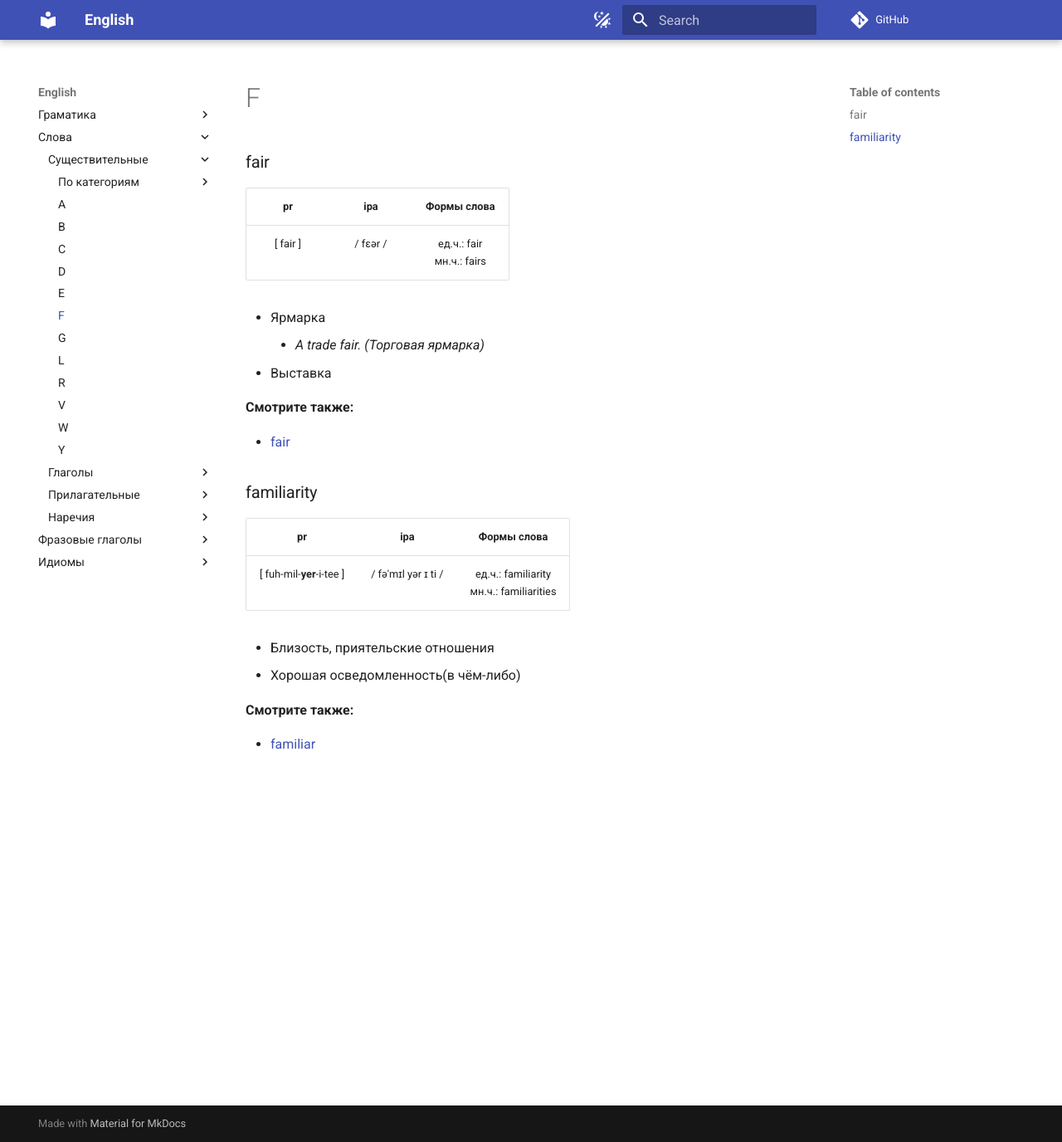
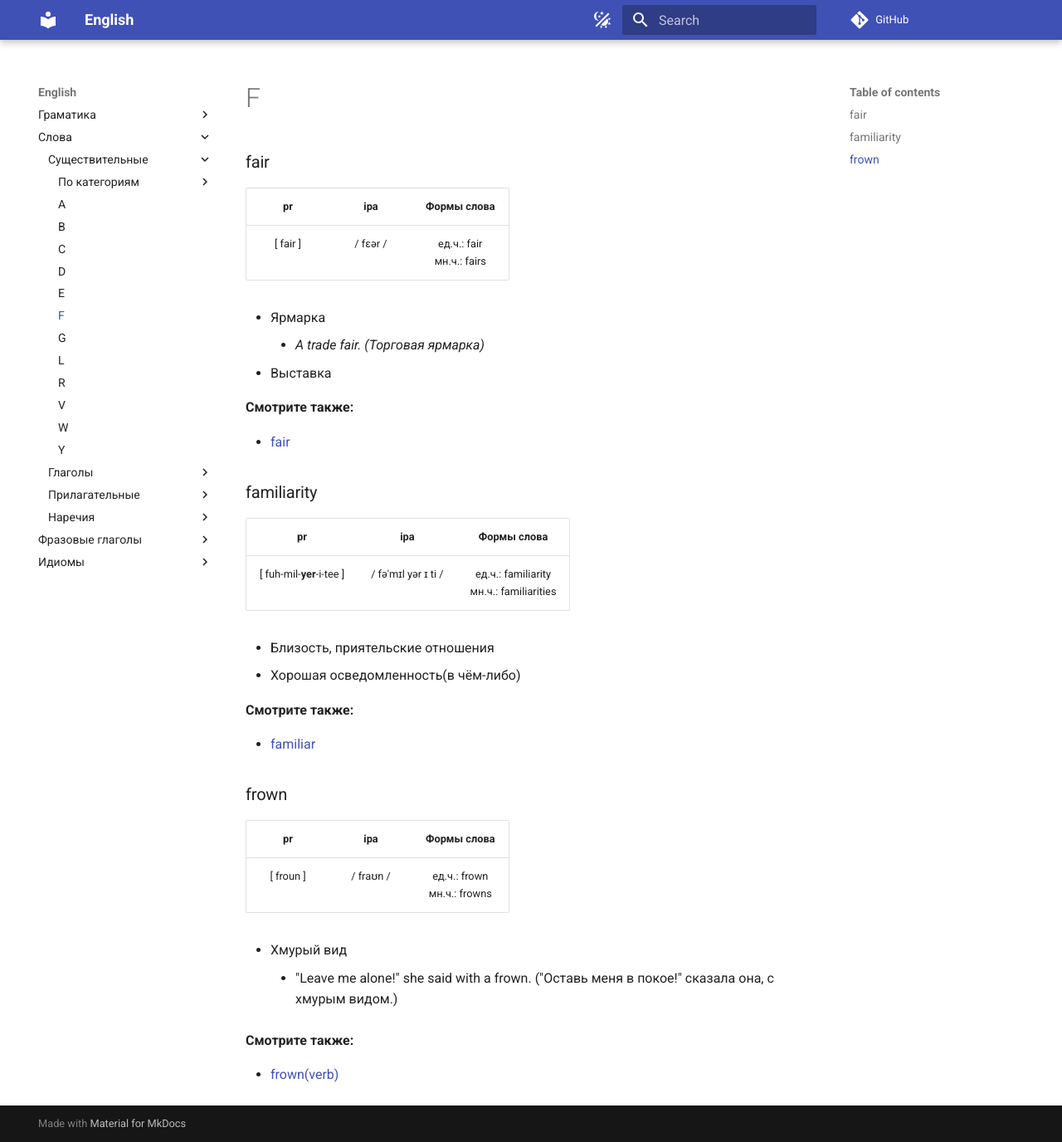
Before and after one commit to rudict/english, an MkDocs documentation site: the page built from docs/words/nouns/f.md, in a window 1280 px wide and 1376 px high. Shown: the whole window at 83% size. Built offline with MkDocs 1.6.1 and Material for MkDocs 9.7.7, drawn with Linux system fonts in a browser that asks for light colours; comment, search, counter and statistics services are not loaded.

Commit message:
feat: add some nouns

```diff
--- a/docs/words/nouns/f.md
+++ b/docs/words/nouns/f.md
@@ -24,3 +24,16 @@
 **Смотрите также:**
 
 - [familiar](/words/adjectives/f/#familiar)
+
+### frown
+
+|     pr    |    ipa    |          Формы слова          |
+| :-------: | :-------: | :---------------------------: |
+| [ froun ] | / fraʊn / | ед.ч.: frown<br>мн.ч.: frowns |
+
+- Хмурый вид
+    - "Leave me alone!" she said with a frown. ("Оставь меня в покое!" сказала она, с хмурым видом.)
+
+**Смотрите также:**
+
+- [frown(verb)](/words/verbs/by_category/people/body/#frown)
```
Also changed, not shown: docs/words/nouns/l.md (+12 -0 lines), docs/words/nouns/s.md (added, +23 -0 lines).
